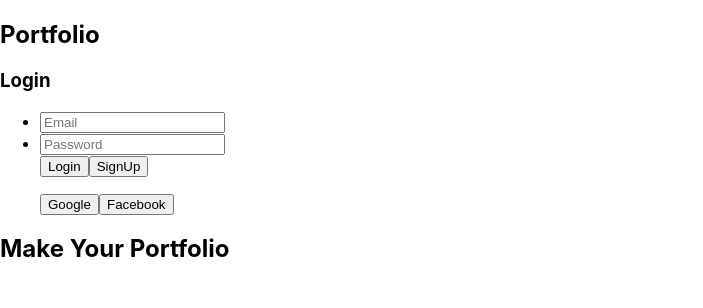
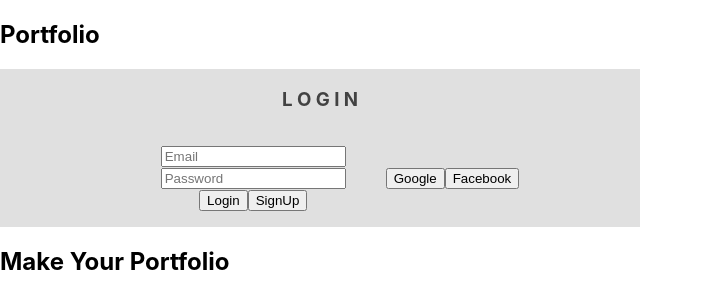
Before and after one commit to ksubin98/portfolio_page, a React (Create React App) app: page / in a window 1280 px wide. Shown: the top 308 px of the page, without its empty margins (0-703 px from the left). Built offline with nearby package versions, Linux system fonts and the light colour scheme.

Commit message:
login styleing

```diff
--- a/src/common/color.css
+++ /dev/null
@@ -1,25 +0,0 @@
-@value makerBlack: black;
-
-@value makerWhite: white;
-
-@value makerLightGrey: #e8e7e6;
-
-@value makerLightPink: #ffeae8;
-
-@value makerGrey: #626262;
-
-@value makerGreen: #385461;
-
-@value makerPink: pink;
-
-@value makerShadow: rgba(217, 217, 217, 1);
-
-@value makerColorful: linear-gradient(166deg, rgba(237, 193, 211, 1) 0%,rgba(212, 149, 161, 1) 60%, rgba(162, 63, 63, 1) 100%, rgba(127, 188, 242, 1) 100%);
-
-@value makerWheat: wheat;
-
-@value makerColorful: linear-gradient(217deg, rgba(255,0,0,.8), rgba(255,0,0,0) 70.71%)
-linear-gradient(127deg, rgba(0,255,0,.8), rgba(0,255,0,0) 70.71%),
-linear-gradient(336deg, rgba(0,0,255,.8), rgba(0,0,255,0) 70.71%);
-
-@value makerDark: linear-gradient(to bottom right, white, black);
--- a/src/components/page/login/login.jsx
+++ b/src/components/page/login/login.jsx
@@ -10,7 +10,7 @@ const Login = ({user}) => {
         <section className={styles.loginBox}>
             <Header />
             <section className={styles.login}>
-                <h1 className={styles.title}>Login</h1>
+                <h1 className={styles.title}>L O G I N</h1>
                 <section className={styles.login_ser}>
                     <ul className={styles.email_login}>
                         <form className={styles.inputBox}>
--- a/src/components/page/login/login.module.css
+++ b/src/components/page/login/login.module.css
@@ -0,0 +1,37 @@
+.loginBox {
+  width: 40em;
+  display: flex;
+  flex-direction: column;
+  justify-content: center;
+}
+
+.login {
+  background-color: #e0e0e0;
+  display: flex;
+  flex-direction: column;
+  align-items: center;
+  text-align: center;
+}
+
+.title {
+  color: #424242;
+  display: flex;
+  text-align: center;
+}
+
+.login_ser {
+  display: flex;
+  width: 100%;
+  justify-content: center;
+  align-items: center;
+  justify-items: center;
+}
+
+.email_login {
+  list-style: none;
+}
+
+.inputBox {
+  margin: 0.2rem, 0;
+  width: 100%;
+}
```
Also changed, not shown: 1 other file (tests, documents, lock files or other folders).
